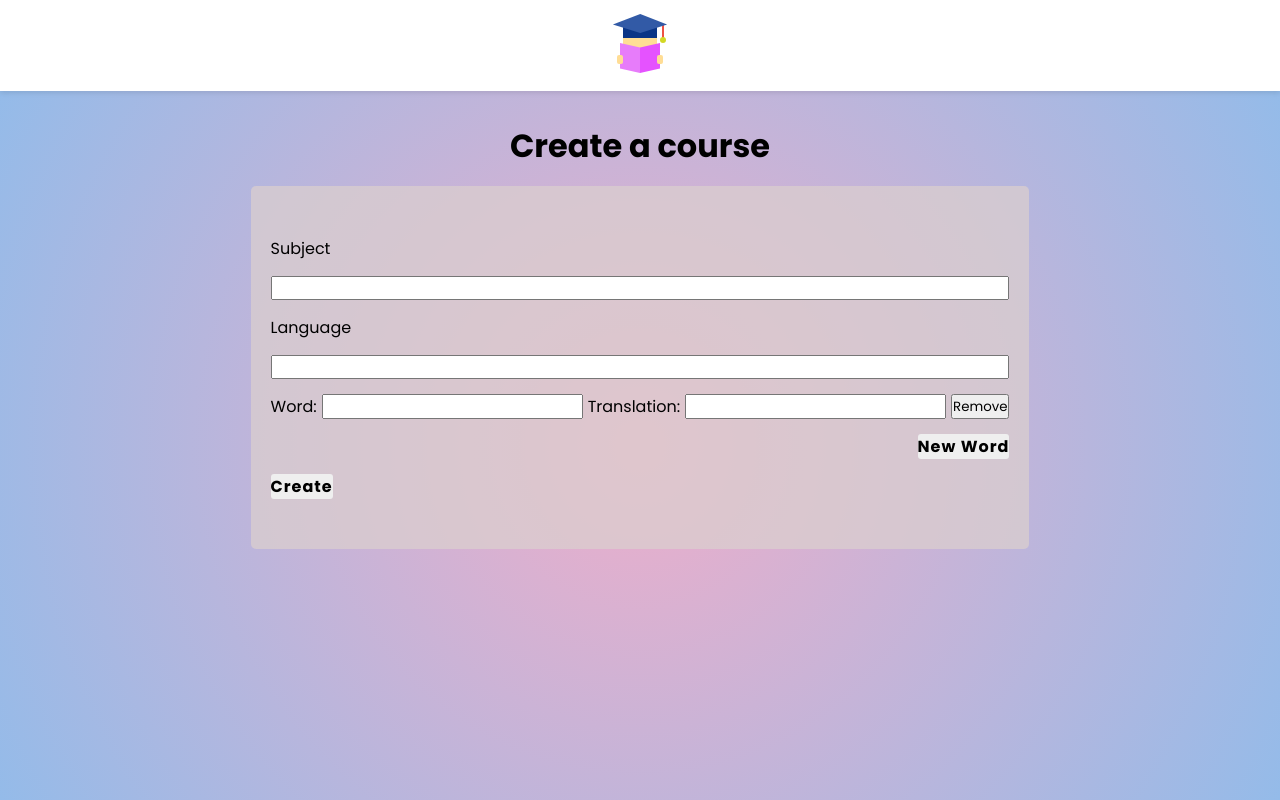
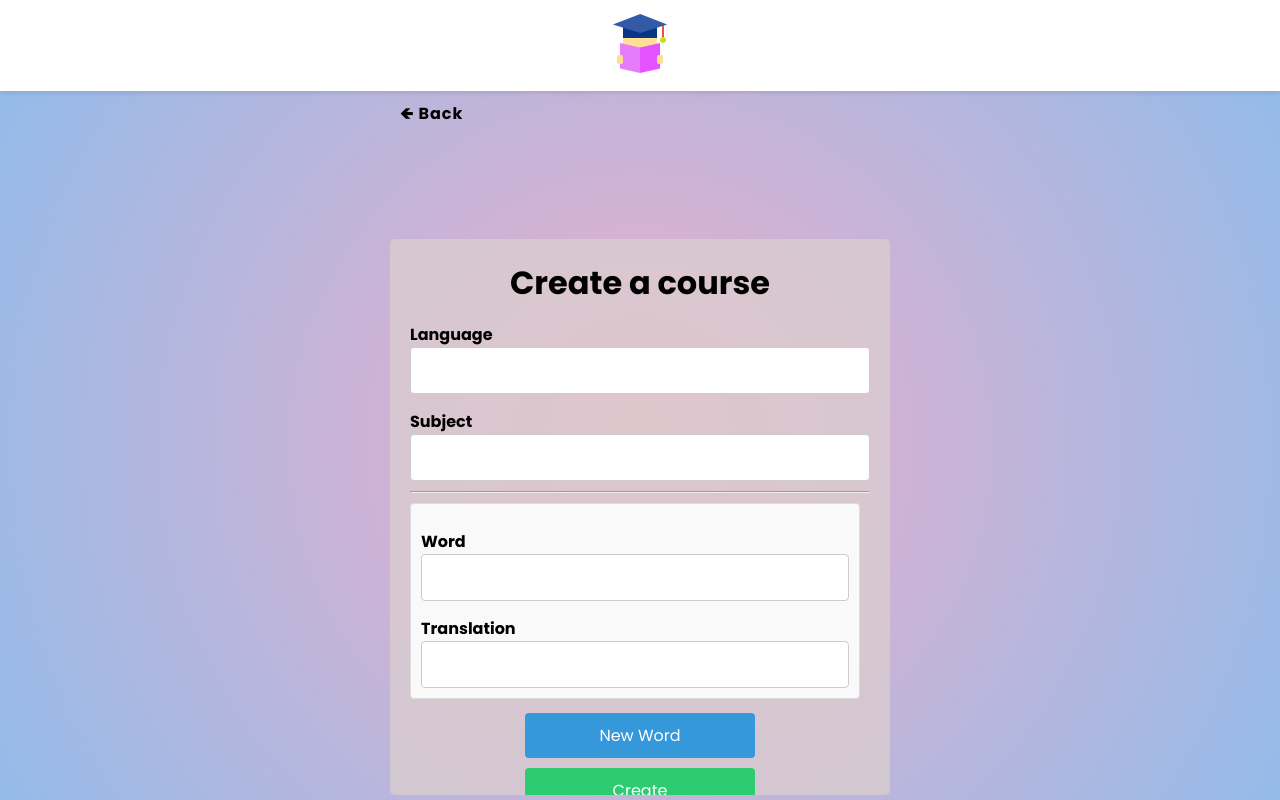
Before and after one commit to Cralcas/react-vocabulary-app, a React (Vite) app: page /create-course in a window 1280 px wide. Built offline with nearby package versions, Linux system fonts and the light colour scheme.

Commit message:
Form styling done

```diff
--- a/src/components/Card/ShowCard.scss
+++ b/src/components/Card/ShowCard.scss
@@ -13,7 +13,7 @@
   gap: 20px;
   overflow: hidden;
 
-  .card__language {
+  &__language {
     font-size: $font-large;
     color: #fff;
     width: 100%;
@@ -27,11 +27,11 @@
     }
   }
 
-  .card__subject {
+  &__subject {
     font-size: $font-medium;
   }
 
-  .card__btn--practice {
+  &__btn--practice {
     @include button-base;
     background: $btn-color-secondary;
     padding: 5px 10px;
--- a/src/components/Form/Form.scss
+++ b/src/components/Form/Form.scss
@@ -1,26 +1,112 @@
 @import "../../index.scss";
 
-form {
+.form {
+  width: 100%;
+  min-width: 300px;
   display: flex;
   flex-direction: column;
+  font-weight: bold;
   background: hwb(0 81% 14% / 0.74);
-  padding: 50px 20px;
+  padding: 20px;
   border-radius: 5px;
+  gap: 10px;
+  overflow: hidden;
 
-  gap: 15px;
+  @include tablet {
+    width: 500px;
+  }
 
-  .form__words-container {
+  h2 {
+    text-align: center;
+    font-size: $font-large;
+  }
+  &__group {
     display: flex;
-    gap: 5px;
+    flex-direction: column;
   }
-  .form__btn--new {
-    @include button-base;
-    align-self: flex-end;
-    color: #000;
+
+  &__label {
+    margin-top: 5px;
   }
-  .form__btn--submit {
-    @include button-base;
-    align-self: flex-start;
-    color: #000;
+
+  &__input {
+    padding: 10px;
+    border: 1px solid #ccc;
+    border-radius: 4px;
+    font-size: 1rem;
+  }
+
+  &__words-container {
+    display: flex;
+    flex-direction: column;
+    gap: 10px;
+    height: 200px;
+    min-height: 200px;
+    overflow-y: auto;
+    padding-right: 10px;
+  }
+
+  &__words-box {
+    padding: 10px;
+    border: 1px solid #ddd;
+    border-radius: 4px;
+    background-color: #f9f9f9;
+  }
+
+  &__remove-btn-container {
+    display: flex;
+    justify-content: flex-end;
+
+    .form__btn--remove {
+      align-self: flex-end;
+      background: #e74c3c;
+      color: white;
+      border: none;
+      padding: 5px 10px;
+      border-radius: 4px;
+      cursor: pointer;
+
+      &:hover {
+        background: #c0392b;
+      }
+    }
+  }
+
+  &__input-box {
+    display: flex;
+    flex-direction: column;
+    justify-content: space-between;
+    margin-top: 10px;
+  }
+
+  &__btn {
+    background: #3498db;
+    color: white;
+    border: none;
+    padding: 10px;
+    border-radius: 4px;
+    cursor: pointer;
+    font-size: 1rem;
+
+    @include tablet {
+      margin: 0 auto;
+      width: 50%;
+    }
+
+    &--new {
+      &:hover {
+        background: #2980b9;
+      }
+    }
+
+    &--submit {
+      background: #2ecc71;
+
+      &:hover {
+        background: #27ae60;
+      }
+    }
   }
 }
+
+//minskar höjden trycker knapparna över forms__words-container, min heigt
--- a/src/components/Form/Form.tsx
+++ b/src/components/Form/Form.tsx
@@ -72,10 +72,29 @@ export const Form = ({ addCourse }: IFormProps) => {
   };
 
   return (
-    <>
-      <form onSubmit={handleSubmit}>
-        <label htmlFor="subject">Subject</label>
+    <form className="form" onSubmit={handleSubmit}>
+      <h2>Create a course</h2>
+      <div className="form__group">
+        <label className="form__label" htmlFor="language">
+          Language
+        </label>
         <input
+          className="form__input"
+          id="language"
+          type="text"
+          name="language"
+          value={courseForm.language}
+          onChange={handleChange}
+          required
+        />
+      </div>
+
+      <div className="form__group">
+        <label className="form__label" htmlFor="subject">
+          Subject
+        </label>
+        <input
+          className="form__input"
           id="subject"
           type="text"
           name="subject"
@@ -83,21 +102,29 @@ export const Form = ({ addCourse }: IFormProps) => {
           onChange={handleChange}
           required
         />
+      </div>
+      <hr />
+      <div className="form__words-container">
+        {courseForm.words.map((word, index) => (
+          <div className="form__words-box" key={index}>
+            {index > 0 && (
+              <div className="form__remove-btn-container">
+                <button
+                  className="form__btn--remove"
+                  type="button"
+                  onClick={() => handleRemoveWord(index)}
+                >
+                  x
+                </button>
+              </div>
+            )}
+            <div className="form__input-box">
+              <label className="form__label" htmlFor={`word-${index}`}>
+                Word
+              </label>
 
-        <label htmlFor="language">Language</label>
               <input
-          id="language"
-          type="text"
-          name="language"
-          value={courseForm.language}
-          onChange={handleChange}
-          required
-        />
-
-        {courseForm.words.map((word, index) => (
-          <div className="form__words-container" key={index}>
-            <label htmlFor={`word-${index}`}>Word:</label>
-            <input
+                className="form__input"
                 id={`word-${index}`}
                 type="text"
                 name="word"
@@ -105,9 +132,13 @@ export const Form = ({ addCourse }: IFormProps) => {
                 onChange={(e) => handleWordsChange(e, index)}
                 required
               />
-
-            <label htmlFor={`translation-${index}`}>Translation:</label>
+            </div>
+            <div className="form__input-box">
+              <label className="form__label" htmlFor={`translation-${index}`}>
+                Translation
+              </label>
               <input
+                className="form__input"
                 id={`translation-${index}`}
                 type="text"
                 name="translation"
@@ -115,28 +146,21 @@ export const Form = ({ addCourse }: IFormProps) => {
                 onChange={(e) => handleWordsChange(e, index)}
                 required
               />
+            </div>
+          </div>
+        ))}
+      </div>
 
       <button
-              className=""
-              type="button"
-              onClick={() => handleRemoveWord(index)}
-            >
-              Remove
-            </button>
-          </div>
-        ))}
-
-        <button
-          className="form__btn--new"
+        className="form__btn form__btn--new"
         type="button"
         onClick={handleAddWord}
       >
         New Word
       </button>
-        <button className="form__btn--submit" type="submit">
+      <button className="form__btn form__btn--submit" type="submit">
         Create
       </button>
     </form>
-    </>
   );
 };
--- a/src/pages/CreateCourse/CreateCourse.scss
+++ b/src/pages/CreateCourse/CreateCourse.scss
@@ -1,15 +1,17 @@
 @import "../../index.scss";
 
-.form__container {
-  height: 60%;
+.create-course__container {
+  height: 100%;
   display: flex;
   flex-direction: column;
-  justify-content: center;
   align-items: center;
-  gap: 1rem;
-  h2 {
-    font-size: $font-large;
-    text-align: center;
+  gap: 5px;
+
+  @include tablet {
+    gap: 100px;
+  }
+  @include laptop {
+    gap: 100px;
   }
 
   .back-btn {
--- a/src/pages/CreateCourse/CreateCourse.tsx
+++ b/src/pages/CreateCourse/CreateCourse.tsx
@@ -12,11 +12,10 @@ export const CreateCourse = () => {
     navigate("/");
   };
   return (
-    <section className="form__container container">
+    <section className="create-course__container  container">
       <button className="back-btn" onClick={handleClick}>
         🡸 Back
       </button>
-      <h2>Create a course</h2>
 
       <Form addCourse={addCourse} />
     </section>
--- a/src/pages/Home/Home.scss
+++ b/src/pages/Home/Home.scss
@@ -17,6 +17,6 @@
     @include button-base;
     margin-top: 40px;
     background: #0a3586;
-    padding: 5px 10px;
+    padding: 10px 20px;
   }
 }
--- a/src/pages/Layout/Layout.scss
+++ b/src/pages/Layout/Layout.scss
@@ -8,6 +8,7 @@
     flex-direction: column;
     align-items: center;
     overflow-y: auto;
+    padding-bottom: 5px;
 
     background: rgb(238, 174, 202);
     background: radial-gradient(
```
Lines whose indentation alone changed are shown as unchanged.
